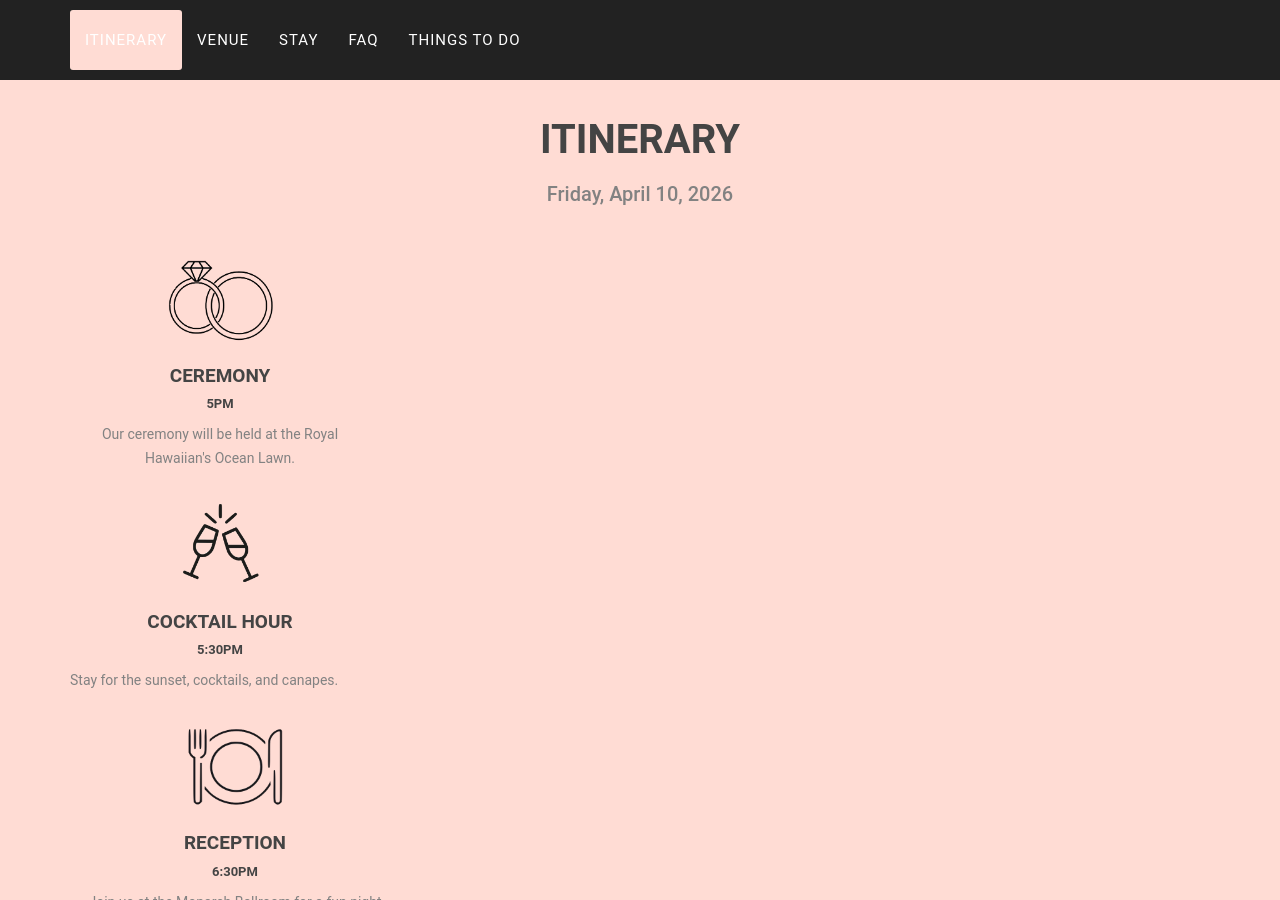
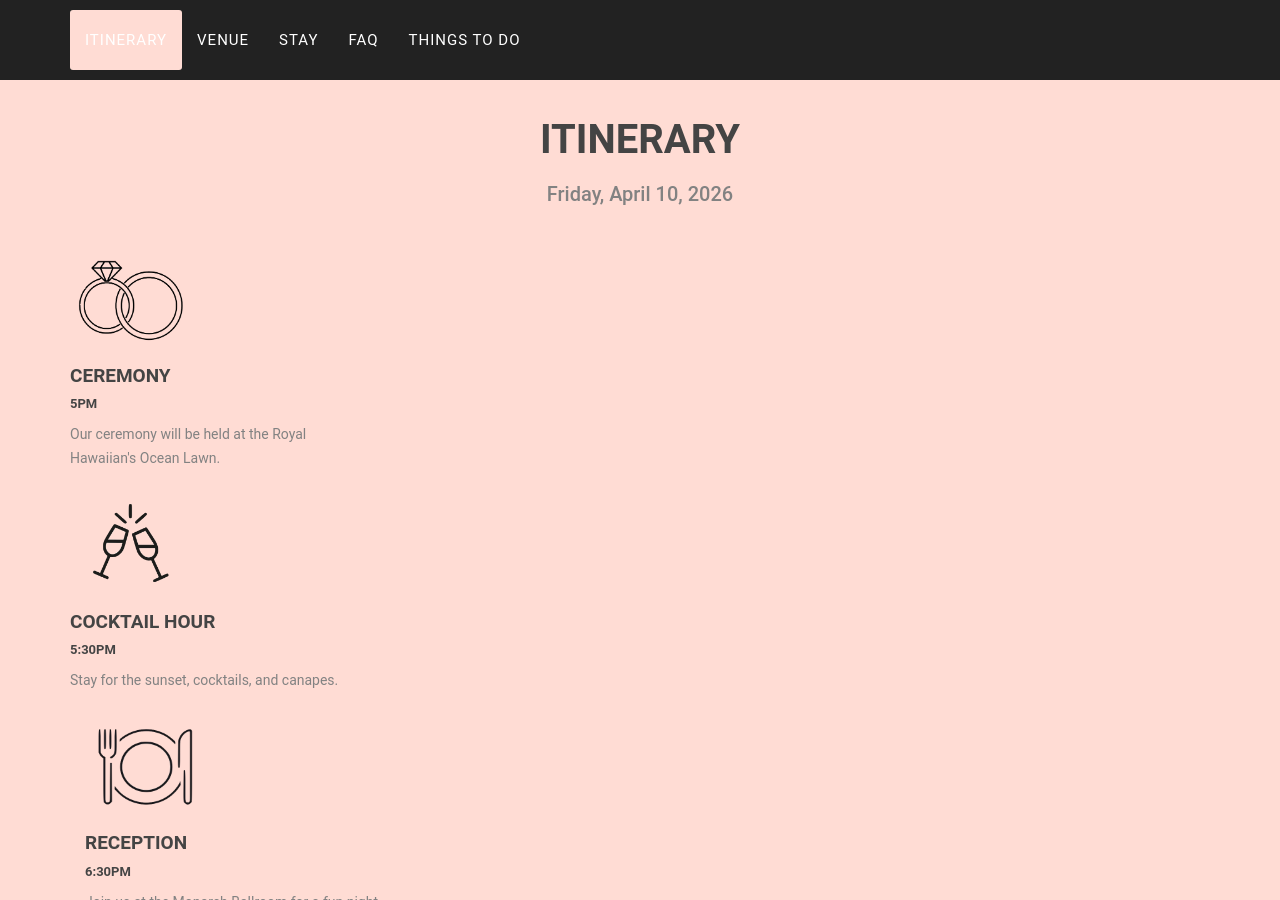
Before and after one commit to ceciliaxli/wedding-website, a Jekyll site: the page built from index.html, in a window 1280 px wide and 900 px high, scrolled down 807 px. Built offline with Jekyll 4.4.1, drawn with Linux system fonts in a browser that asks for light colours; some web fonts are replaced.

Commit message:
Update itinerary.html

```diff
--- a/_includes/en_data/itinerary.html
+++ b/_includes/en_data/itinerary.html
@@ -8,8 +8,8 @@
             </div>
         </div>
         <div class="container">
-            <div class="row">
-            <div class="col text-center" style="width: 30rem;">
+            <div class="row justify-content-md-center">
+            <div class="col" style="width: 30rem;">
                 <span class="fa-stack fa-4x">
                     <img src="https://ceciliaxli.github.io/wedding-website/img/events/ceremony.png" width="120" height="120"></img>
                 </span>
@@ -17,7 +17,7 @@
                 <h6>5pm</h6>
                 <p class="text-muted">Our ceremony will be held at the Royal Hawaiian's Ocean Lawn.</p>
             </div>
-            <div class="col text-center" style="width: 30rem;">
+            <div class="col" style="width: 30rem;">
                 <span class="fa-stack fa-4x">
                     <img src="https://ceciliaxli.github.io/wedding-website/img/events/cocktail-hour.png" width="120" height="120"></img>
                 </span>
@@ -26,7 +26,7 @@
                 </div>
                 <p class="text-muted">Stay for the sunset, cocktails, and canapes.</p>
             </div>
-            <div class="col text-center" style="width: 30rem;">
+            <div class="col" style="width: 30rem;">
                 <span class="fa-stack fa-4x">
                     <img src="https://ceciliaxli.github.io/wedding-website/img/events/reception.png" width="120" height="120"></img>
                 </span>
@@ -34,7 +34,7 @@
                 <h6>6:30pm</h6>
                 <p class="text-muted">Join us at the Monarch Ballroom for a fun night of dinner, drinks, and dancing!</p>
             </div>
-            <div class="col text-center" style="width: 30rem;">
+            <div class="col" style="width: 30rem;">
                 <span class="fa-stack fa-4x">
                     <img src="https://ceciliaxli.github.io/wedding-website/img/events/afterparty.png" width="120" height="120"></img>
                 </span>
```
